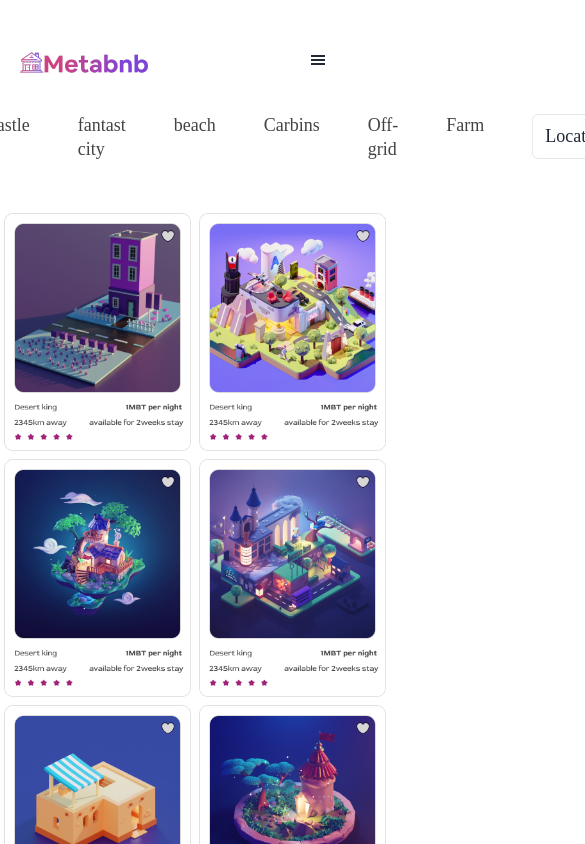
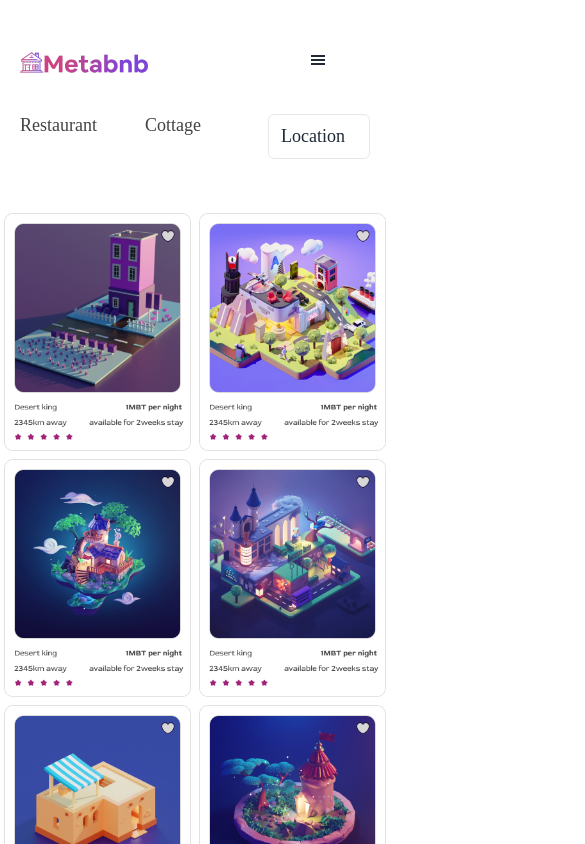
Before and after one commit to Njoro410/hngmeta, a React (Create React App) app: page /placetostay in a window 390 px wide. Shown: the top 844 px of the page, 585 px wide, since content can reach past the window. Built offline with nearby package versions, Linux system fonts and the light colour scheme.

Commit message:
feat: added overflow for submenu in PlaceToStay

```diff
--- a/src/pages/PlaceToStay.jsx
+++ b/src/pages/PlaceToStay.jsx
@@ -6,7 +6,7 @@ const PlaceToStay = () => {
   return (
     <div>
       <div className="flex justify-center items-center gap-12 m-5">
-        <ul className="flex gap-12 font-redRose not-italic font-normal text-lg leading-6 text-[#434343]">
+        <ul className="flex overflow-y-scroll md:overflow-y-hidden gap-12 font-redRose not-italic font-normal text-lg leading-6 text-[#434343]">
           <li>Restaurant</li>
           <li>Cottage</li>
           <li>Castle</li>
```
